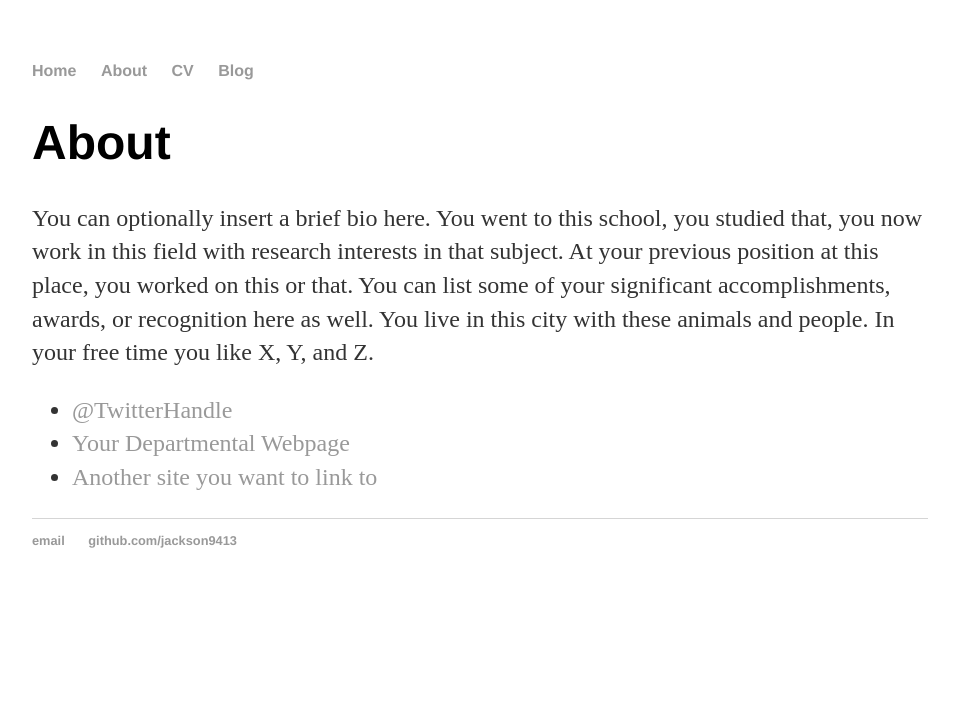
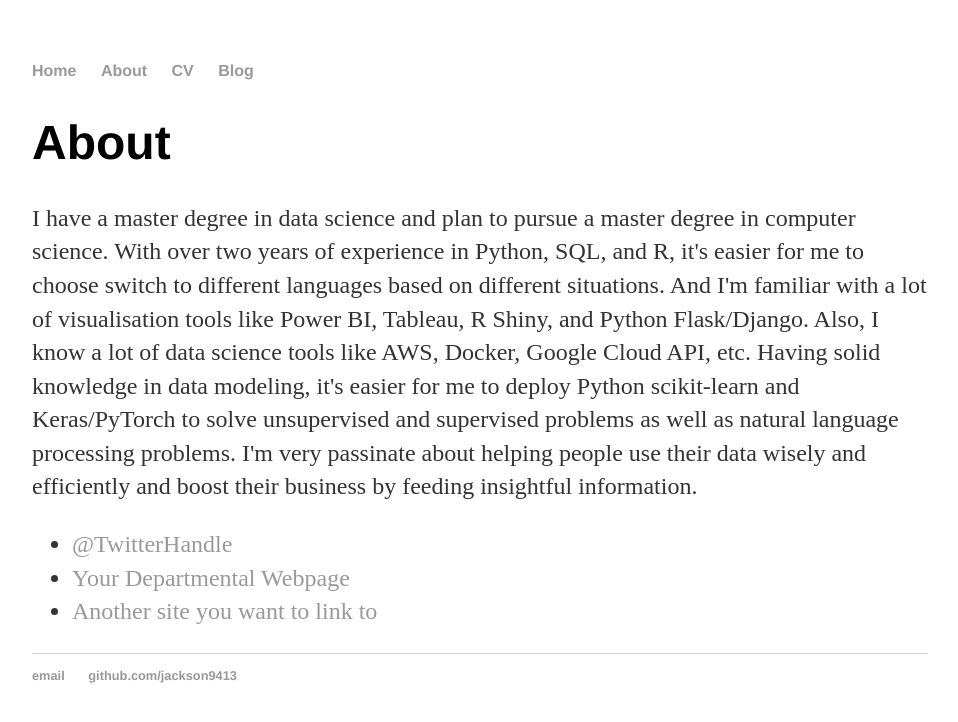
Before and after one commit to jackson9413/jackson9413.github.io, a Jekyll site: the page built from about/index.html, in a window 1280 px wide. Shown: the top 722 px of the page, without its empty margins (160-1118 px from the left). Built offline with Jekyll 4.4.1, drawn with Linux system fonts in a browser that asks for light colours.

Commit message:
Update index.html

```diff
--- a/about/index.html
+++ b/about/index.html
@@ -5,7 +5,13 @@ title: About Jiaqi Cheng
 
 		<div class="about">
 			<h1>About</h1>
-			<p>You can optionally insert a brief bio here. You went to this school, you studied that, you now work in this field with research interests in that subject. At your previous position at this place, you worked on this or that. You can list some of your significant accomplishments, awards, or recognition here as well. You live in this city with these animals and people. In your free time you like X, Y, and Z.</p>
+			<p>I have a master degree in data science and plan to pursue a master degree in computer science. With over two years of experience
+				in Python, SQL, and R, it's easier for me to choose switch to different languages based on different situations. And I'm familiar
+				with a lot of visualisation tools like Power BI, Tableau, R Shiny, and Python Flask/Django. Also, I know a lot of data science tools
+				like AWS, Docker, Google Cloud API, etc. Having solid knowledge in data modeling, it's easier for me to deploy Python scikit-learn
+				and Keras/PyTorch to solve unsupervised and supervised problems as well as natural language processing problems. I'm very passinate about
+				helping people use their data wisely and efficiently and boost their business by feeding insightful information.
+			</p>
 
 			<ul class="contacts">
 				<li><a href="#">@TwitterHandle</a></li>
```
